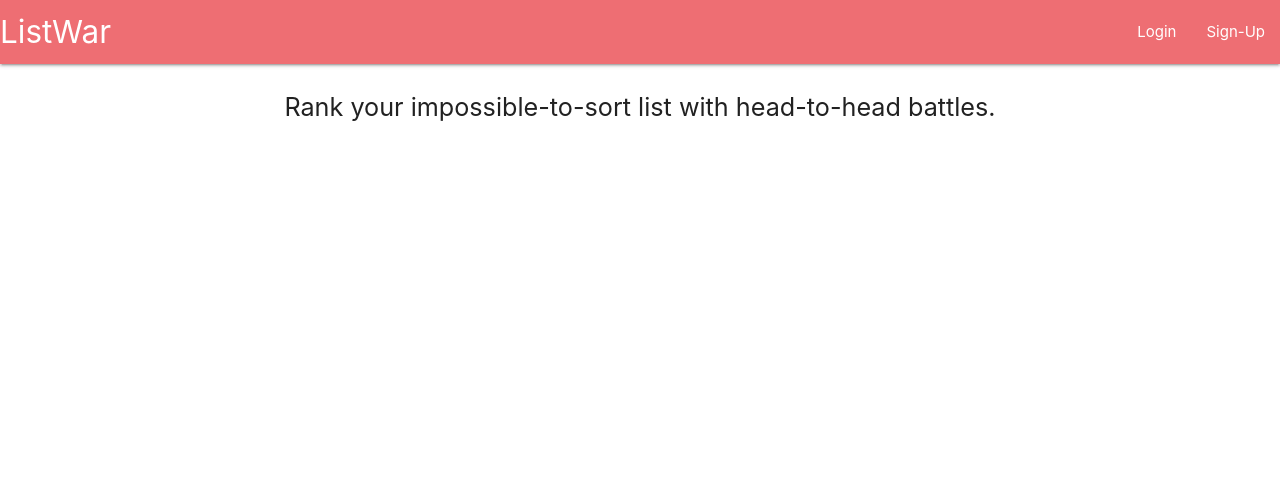
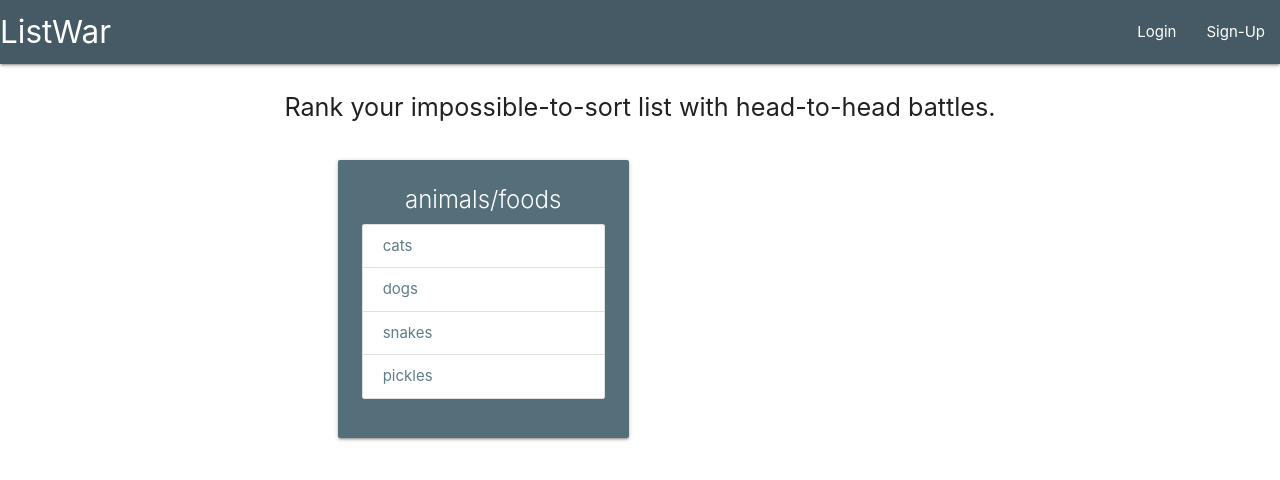
Before and after one commit to DanOswalt/listwar2, a Vue app: page / in a window 1280 px wide. Shown: the top 480 px of the page. Built offline with nearby package versions, Linux system fonts and the light colour scheme.

Commit message:
thumbnail components

```diff
--- a/src/components/layout/Navbar.vue
+++ b/src/components/layout/Navbar.vue
@@ -1,6 +1,6 @@
 <template lang="html">
   <nav>
-    <div class="nav-wrapper">
+    <div class="nav-wrapper blue-grey darken-2">
       <router-link to="/" class="brand-logo">ListWar</router-link>
       <ul id="nav-mobile" class="right hide-on-med-and-down">
         <li><router-link to="/login">Login</router-link></li>
@@ -20,6 +20,4 @@ export default {
 </script>
 
 <style lang="css">
-  .nav-wrapper .brand-logo {
-  }
 </style>
--- a/src/components/views/Home.vue
+++ b/src/components/views/Home.vue
@@ -3,22 +3,68 @@
     <header class="center">
       <p class="center flow-text">Rank your impossible-to-sort list with head-to-head battles.</p>
     </header>
-    <section class="lists container">
+    <section class="saved-lists container">
       <!-- list thumbnail cards -->
+      <div class="row">
+        <ul class="list-thumbnails">
+          <li v-for="(list, index) in savedLists" :key="index">
+            <div class="col s12 m6">
+              <ListThumbnail :list='list'/>
+              <!-- <div class="card blue-grey darken-1 thumbnail">
+                <div class="card-content white-text">
+                  <span class="card-title center">{{ list.title }}</span>
+                  <ul class="list-entries collection">
+                    <li class="list-entry collection-item blue-grey-text darken-2" v-for="(entry, index) in list.entries" :key="index">{{ entry.value }}</li>
+                  </ul>
+                </div>
+              </div> -->
+            </div>
+          </li>
+        </ul>
+      </div>
     </section>
   </div>
 </template>
 
 <script>
+import ListThumbnail from '@/components/views/Home/ListThumbnail.vue'
 export default {
   name: 'Home',
+  components: {
+    ListThumbnail
+  },
   data () {
     return {
-      lists: []
+      savedLists: [
+        {
+          title: 'animals/foods',
+          entries: [
+            {
+              value: 'cats',
+              wins: 0
+            },
+            {
+              value: 'dogs',
+              wins: 0
+            },
+            {
+              value: 'snakes',
+              wins: 0
+            },
+            {
+              value: 'pickles',
+              wins: 0
+            }
+          ]
+        }
+      ]
     }
   }
 }
 </script>
 
 <style lang="css">
+  .home .thumbnail {
+    cursor: pointer
+  }
 </style>
--- /dev/null
+++ b/src/components/views/Home/ListThumbnail.vue
@@ -0,0 +1,27 @@
+<template lang="html">
+  <div class="thumbnail">
+    <div class="card blue-grey darken-1">
+      <div class="card-content white-text">
+        <span class="card-title center">{{ list.title }}</span>
+        <ul class="list-entries collection">
+          <li class="list-entry collection-item blue-grey-text darken-2" v-for="(entry, index) in list.entries" :key="index">{{ entry.value }}</li>
+        </ul>
+      </div>
+    </div>
+  </div>
+</template>
+
+<script>
+export default {
+  name: 'ListThumbnail',
+  props: [
+    'list'
+  ],
+  data () {
+    return {}
+  }
+}
+</script>
+
+<style lang="css">
+</style>
```
Also changed, not shown: 1 other file (tests, documents, lock files or other folders).
